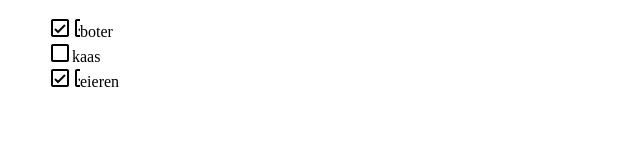
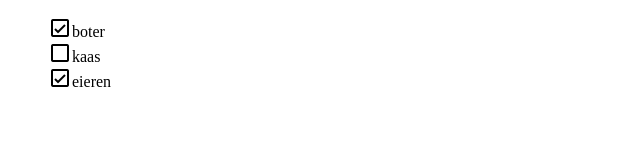
Before and after one commit to Joelmartain/web-development, a plain HTML site: page css1/css/css labo 2 opdracht 6.html in a window 1280 px wide. Shown: the full height of the page, 0-640 px from the left. Drawn offline with Linux system fonts and the light colour scheme.

Commit message:
Update lijst opdracht 6 layout.css

```diff
--- a/css1/css/lijst opdracht 6 layout.css
+++ b/css1/css/lijst opdracht 6 layout.css
@@ -19,6 +19,6 @@ li.checked::before {
     content: '';
     display: inline-block;
     height: 21px;
-    width: 32px;
+    width: 24px;
     background-image: url(checked4.png);
 }
```
